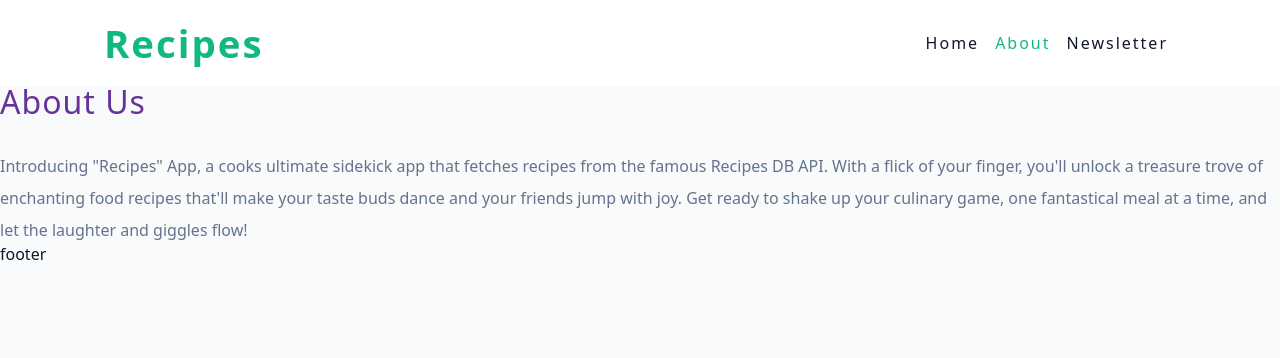
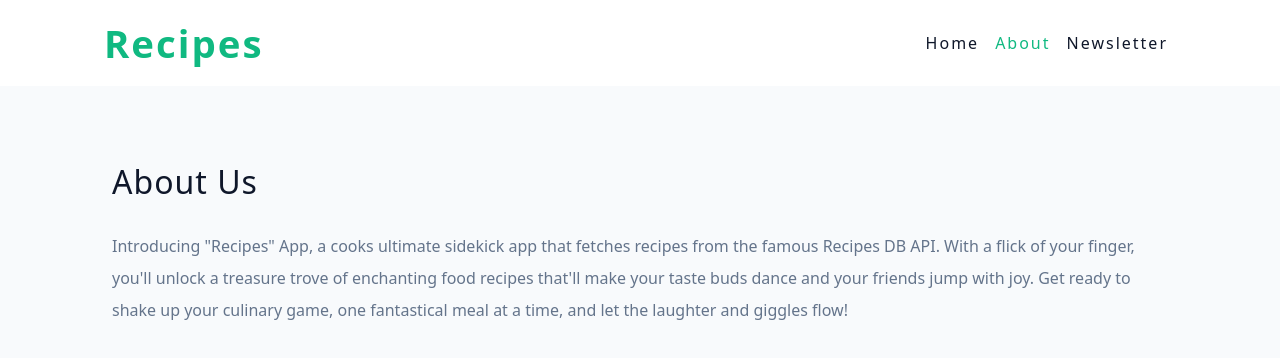
Before and after one commit to sun-n-y/foodRecipes-, a React (Vite) app: page /about in a window 1280 px wide. Shown: the top 358 px of the page. Built offline with nearby package versions, Linux system fonts and the light colour scheme.

Commit message:
add page layout

```diff
--- a/src/pages/About.jsx
+++ b/src/pages/About.jsx
@@ -18,9 +18,6 @@ const About = () => {
 export default About;
 
 const Wrapper = styled.div`
-  h3 {
-    color: rebeccapurple;
-  }
   p {
     line-height: 2;
     color: var(--grey-500);
--- a/src/pages/HomeLayout.jsx
+++ b/src/pages/HomeLayout.jsx
@@ -5,9 +5,11 @@ const HomeLayout = () => {
   return (
     <>
       <Navbar />
-      <Outlet />
-      <footer>footer</footer>
+      <section className="page">
+        <Outlet />
+      </section>
     </>
   );
 };
+
 export default HomeLayout;
```
Also changed, not shown: 1 other file (tests, documents, lock files or other folders).
